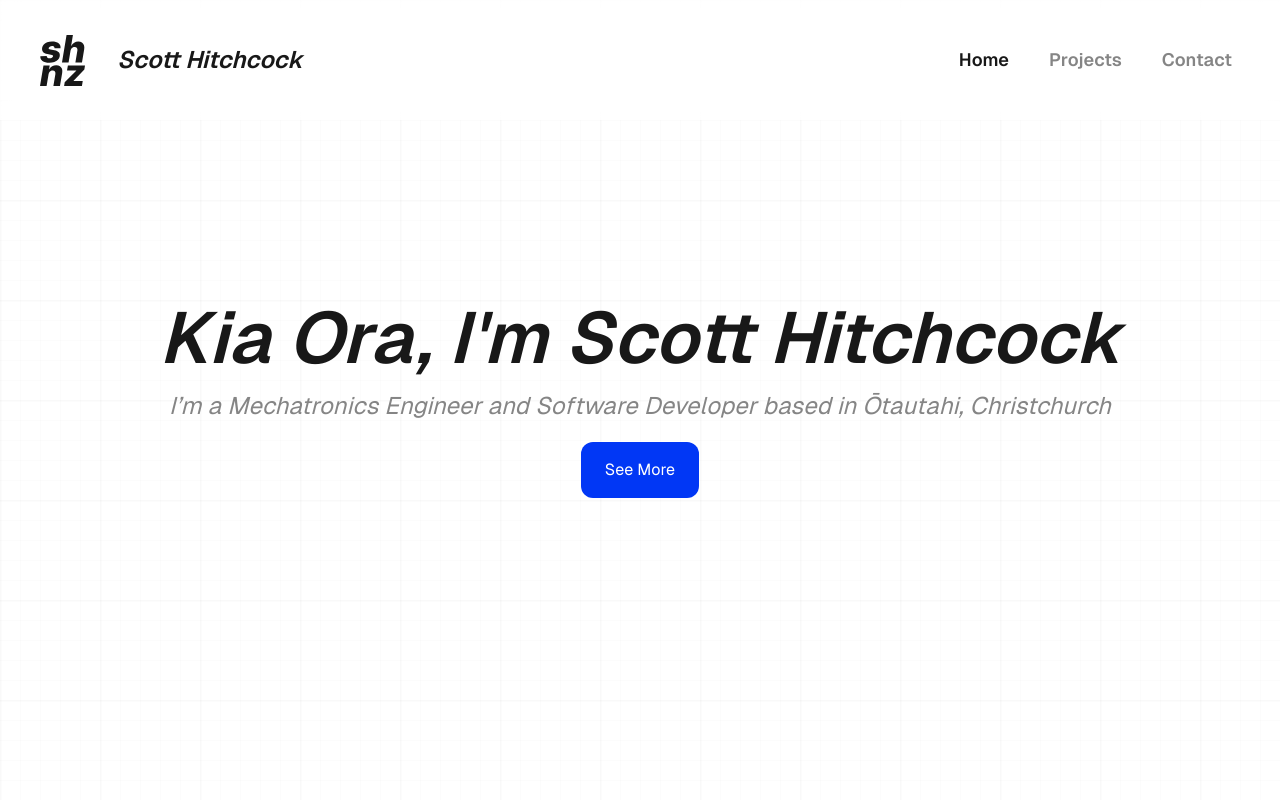
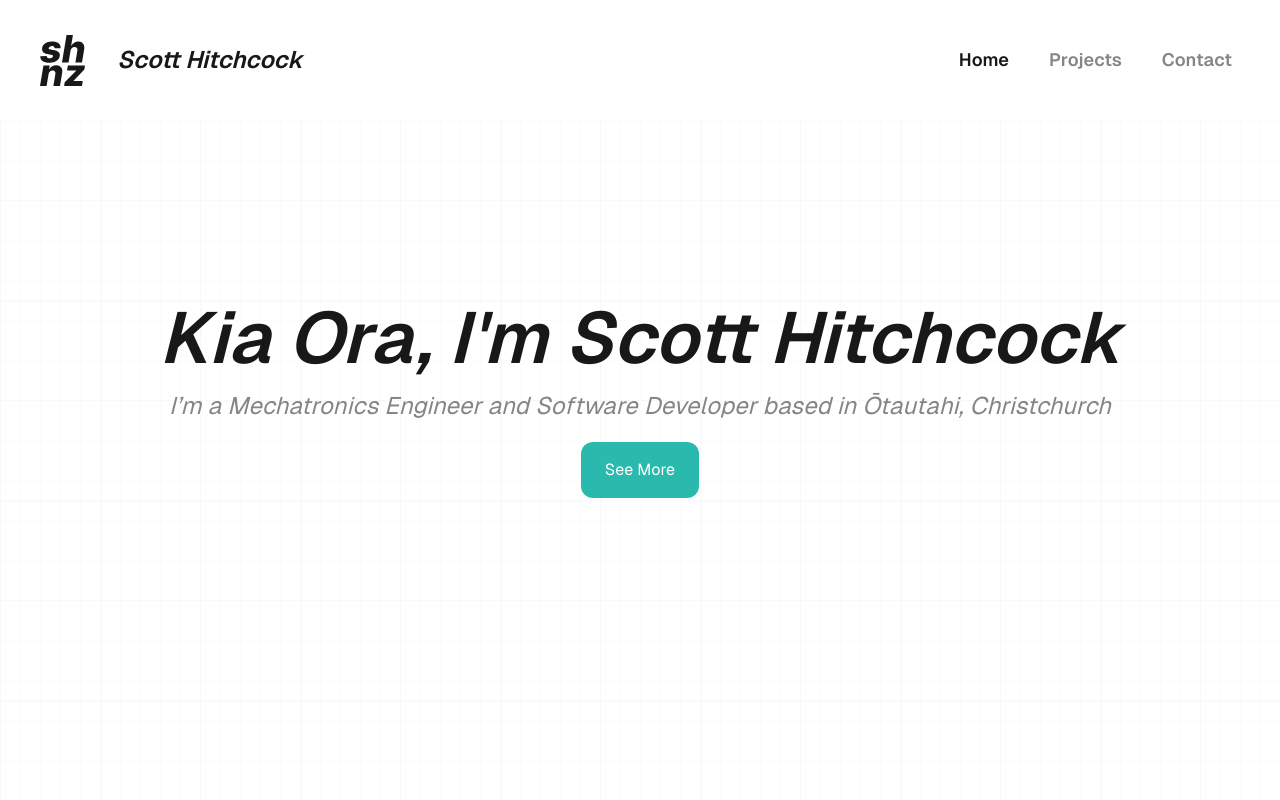
Before and after one commit to scotthitch/s-hitchcock-website, a Nuxt app: page / in a window 1280 px wide. Shown: the top 800 px of the page. Built offline with nearby package versions, Linux system fonts and the light colour scheme.

Commit message:
feat: add colour to see more button

```diff
--- a/components/home/SeeMore.vue
+++ b/components/home/SeeMore.vue
@@ -2,7 +2,7 @@
 
 <template>
     <button
-        class="bg-col-dark mx-auto mt-5 rounded-xl border-none bg-[#0137f5] px-6 py-4 text-col-content"
+        class="bg-col-dark mx-auto mt-5 rounded-xl border-none bg-[#29BAAD] px-6 py-4 text-col-content dark:text-col-bg"
     >
         <NuxtLink to="#work_experience">See More</NuxtLink>
     </button>
```
